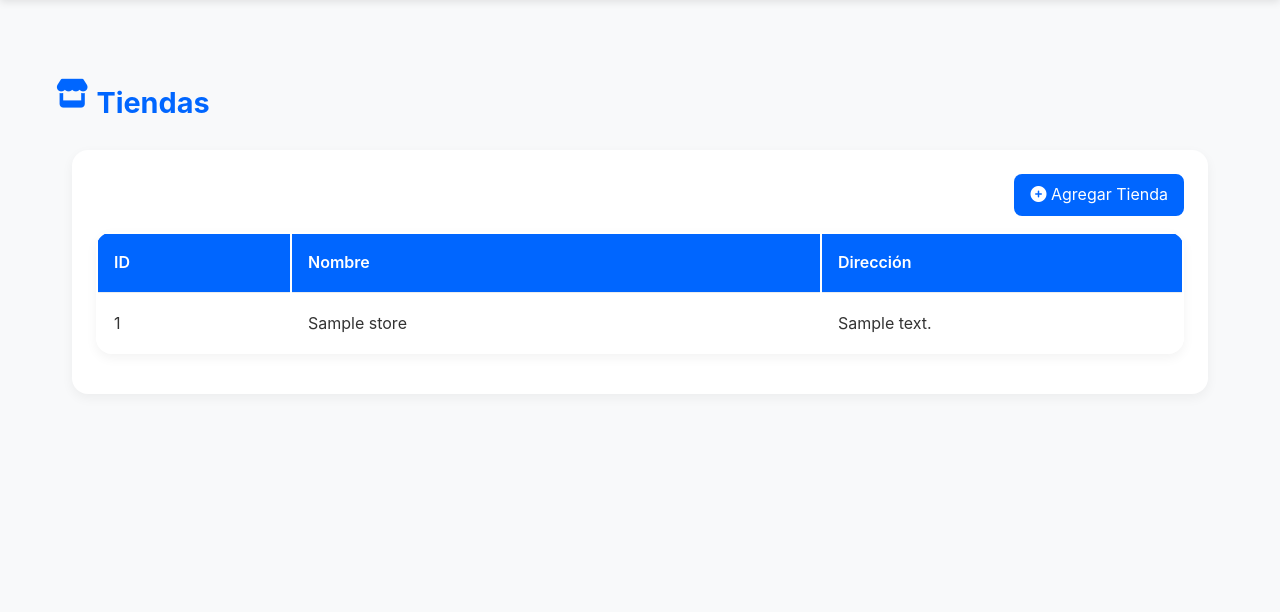
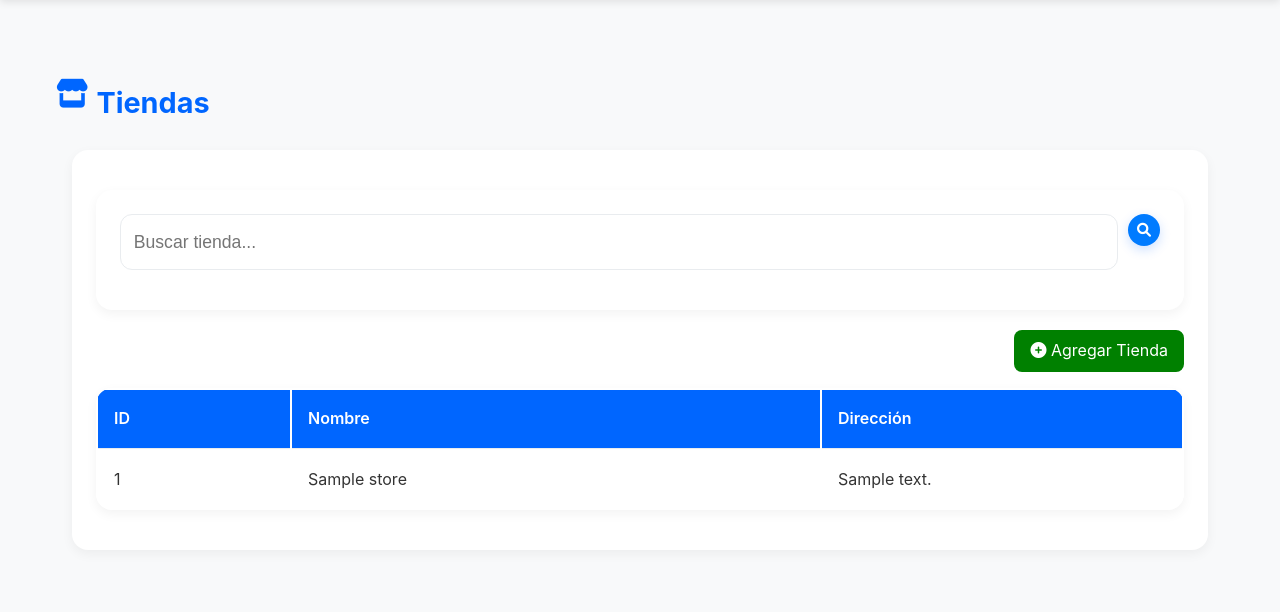
Before and after one commit to jmcriptos/mercadoX5, a Flask app: page /stores in a window 1280 px wide. Shown: the part 70-682 px from the top of the page. Run offline with Flask 3, Linux system fonts and the light colour scheme; a user stored in the database is signed in; tables that the repository leaves empty hold one stand-in row (values such as "Sample post"); some libraries are stand-ins or nearby versions.

```diff
--- a/templates/prices.html
+++ b/templates/prices.html
@@ -17,7 +17,7 @@
 
         <!-- Botón para agregar precio -->
         <div class="add-price-container" style="text-align: right; margin-bottom: 1rem;">
-            <a href="{{ url_for('add_price') }}" class="add-price-button" style="display: inline-block; padding: 0.5rem 1rem; background: var(--primary-blue); color: white; border-radius: 8px; text-decoration: none;">
+            <a href="{{ url_for('add_price') }}" class="add-price-button" style="display: inline-block; padding: 0.5rem 1rem; background: green; color: white; border-radius: 8px; text-decoration: none;">
                 <i class="fas fa-plus-circle"></i> Agregar Precio
             </a>
         </div>
--- a/templates/products.html
+++ b/templates/products.html
@@ -16,7 +16,7 @@
 
         <!-- Botón para agregar producto -->
         <div class="add-product-container" style="text-align: right; margin-bottom: 1rem;">
-            <a href="{{ url_for('add_product') }}" class="add-product-button" style="display: inline-block; padding: 0.5rem 1rem; background: var(--primary-blue); color: white; border-radius: 8px; text-decoration: none;">
+            <a href="{{ url_for('add_product') }}" class="add-product-button" style="display: inline-block; padding: 0.5rem 1rem; background: green; color: white; border-radius: 8px; text-decoration: none;">
                 <i class="fas fa-plus-circle"></i> Agregar Producto
             </a>
         </div>
--- a/templates/stores.html
+++ b/templates/stores.html
@@ -7,9 +7,15 @@
         <h1>Tiendas</h1>
     </div>
     <div class="card">
+        <form action="{{ url_for('stores') }}" method="GET" class="search-form">
+            <input type="text" name="search" placeholder="Buscar tienda..." value="{{ search }}" class="search-input">
+            <button type="submit" class="search-button">
+                <i class="fas fa-search"></i>
+            </button>
+        </form>
         <!-- Botón para agregar tienda -->
         <div class="add-store-container" style="text-align: right; margin-bottom: 1rem;">
-            <a href="{{ url_for('add_store') }}" class="add-store-button" style="display: inline-block; padding: 0.5rem 1rem; background: var(--primary-blue); color: white; border-radius: 8px; text-decoration: none;">
+            <a href="{{ url_for('add_store') }}" class="add-store-button" style="display: inline-block; padding: 0.5rem 1rem; background: green ; color: white; border-radius: 8px; text-decoration: none;">
                 <i class="fas fa-plus-circle"></i> Agregar Tienda
             </a>
         </div>
```
